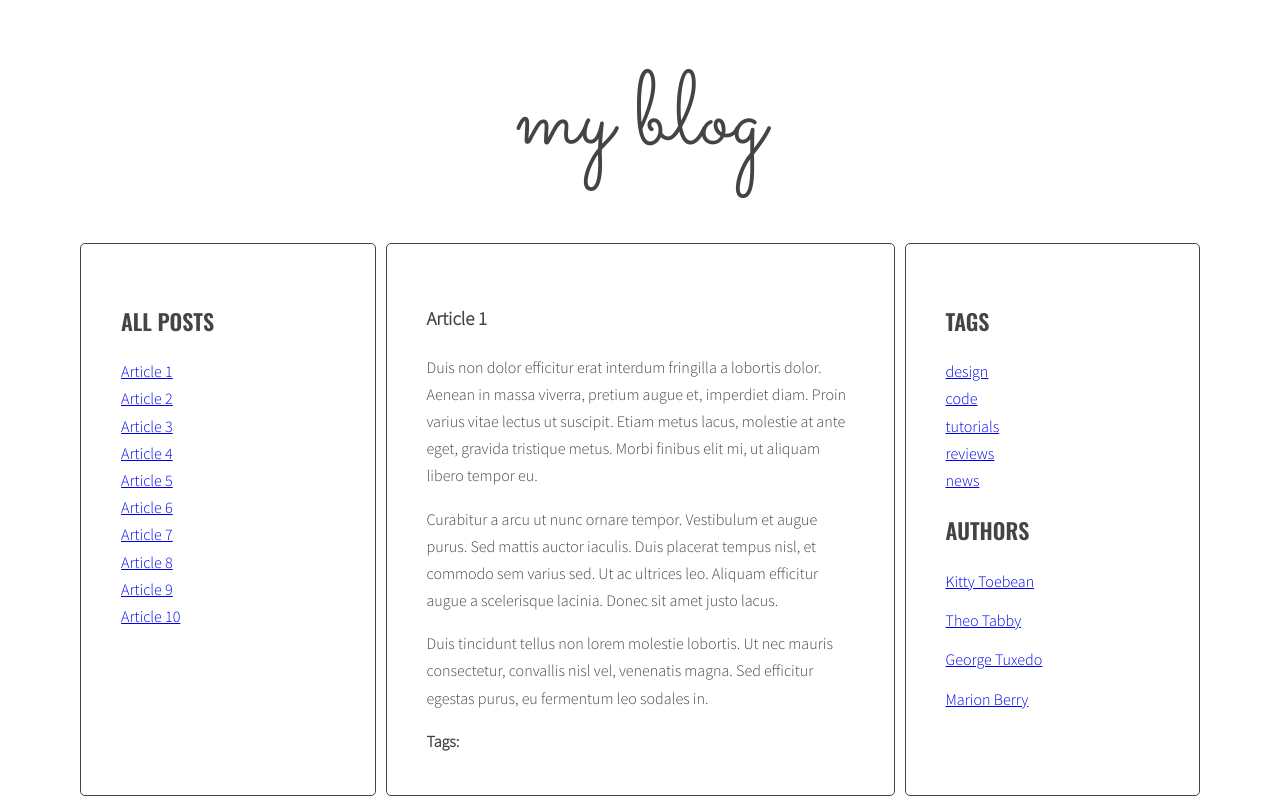
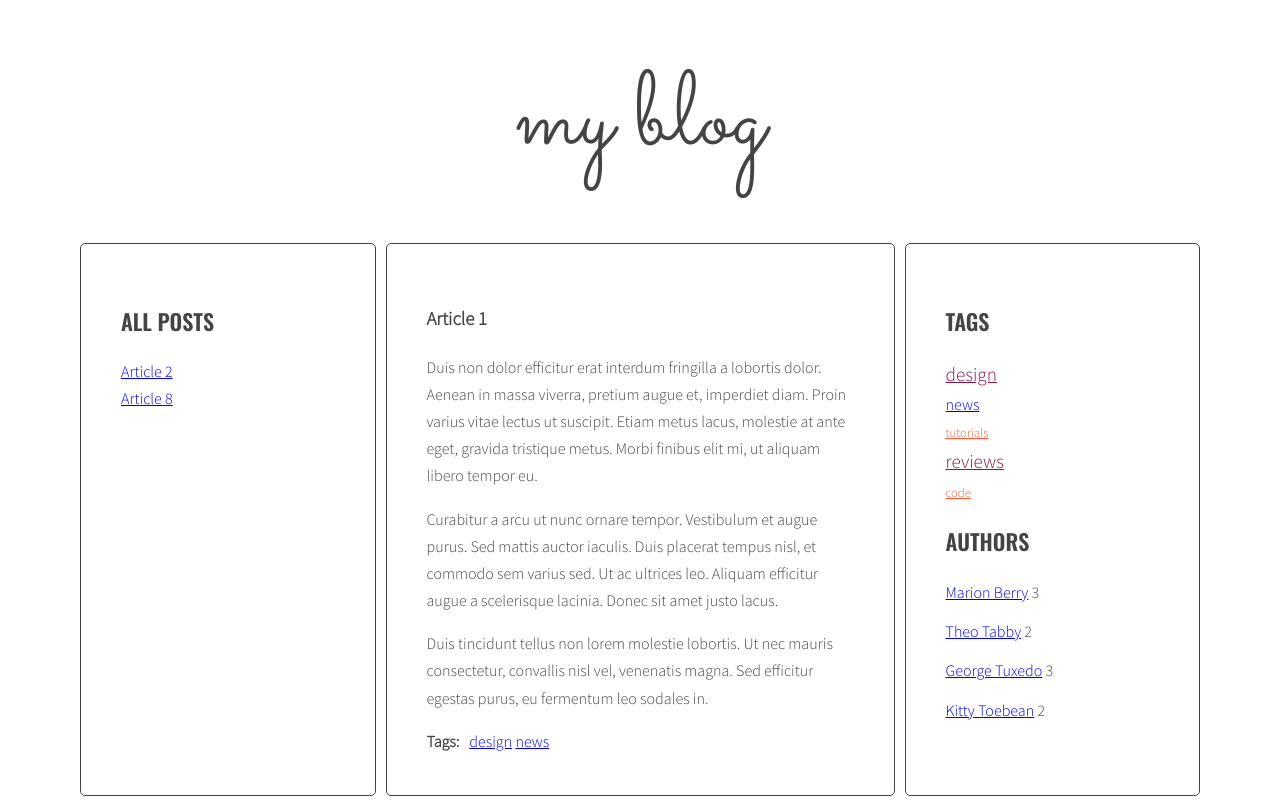
Before and after one commit to kuprige/javascript-blog, a website: page index.html in a window 1280 px wide. Both pictures are taken after a click on the link "Theo Tabby". Drawn offline with nearby package versions, Linux system fonts and the light colour scheme.

Commit message:
adding Handlebars Templates

```diff
--- a/index.html
+++ b/index.html
@@ -444,7 +444,13 @@
       <a href="#author-{{author}}">{{author}}</a>
     </script>
     <script id="template-tag-cloud-link" type="text/x-handlebars-template">
-      <li><a class="{{class}}" href="#tag-{{tag}}">{{tag}} ({{count}})</a></li>
+      {{#each tags}}
+        <li>
+          <a class="tag-size-{{count}}" href="#tag-{{tag}}">
+            <span>{{tag}}</span>
+          </a>
+        </li>
+      {{/each}}
     </script>
     <script id="template-tag-list" type="text/x-handlebars-template">
       {{#each tags}}
@@ -453,14 +459,8 @@
     </script>
     <script id="template-author-cloud-link" type="text/x-handlebars-template">
       {{#each authors}}
-        <li><a href="#{{author}}" class="{{className}}">{{author}}
-            ({{count}})</a></li>
-      {{/each}}
-    </script>
-    <script id="template-author-list-link" type="text/x-handlebars-template">
-      {{#each authors}}
-        <li><a href="#{{author}}" class="{{className}}">{{author}}
-            ({{count}})</a></li>
+        <li><a href="{{authorUrl}}" class="{{className}}">{{authorName}}</a>
+          <span class="count">{{count}}</span></li>
       {{/each}}
     </script>
     <script src="https://cdnjs.cloudflare.com/ajax/libs/handlebars.js/4.1.0/handlebars.min.js"></script>
--- a/js/script.js
+++ b/js/script.js
@@ -7,16 +7,17 @@ const templates = {
   tagLink: Handlebars.compile(
     document.querySelector("#template-tag-link").innerHTML
   ),
+  tagCloudLink: Handlebars.compile(
+    document.querySelector("#template-tag-cloud-link").innerHTML
+  ),
   authorLink: Handlebars.compile(
     document.querySelector("#template-author-link").innerHTML
   ),
-  tagCloudLink: Handlebars.compile(
-    document.querySelector("#template-tag-cloud-link").innerHTML
-  ),
-  authorListLink: Handlebars.compile(
-    document.querySelector("#template-author-list-link").innerHTML
+  authorCloudLink: Handlebars.compile(
+    document.querySelector("#template-author-cloud-link").innerHTML
   ),
 };
+
 // titleClickHandler
 const titleClickHandler = function (event) {
   event.preventDefault();
@@ -82,6 +83,7 @@ function generateTitleLinks(customSelector = "") {
 
     const linkHTMLData = { id: articleId, title: articleTitle };
     const linkHTML = templates.articleLink(linkHTMLData);
+    console.log(linkHTML);
 
     titleList.innerHTML = titleList.innerHTML + linkHTML;
     html = html + linkHTML;
@@ -119,9 +121,11 @@ function calculateTagsParams(tags) {
 
   return params;
 }
+
 const optCloudClassCount = 5;
 const optCloudClassPrefix = "tag-size-";
-//calculateTagClass
+
+// calculateTagClass
 function calculateTagClass(count, params) {
   const normalizedCount = count - params.min;
   const normalizedMax = params.max - params.min;
@@ -131,7 +135,6 @@ function calculateTagClass(count, params) {
 }
 
 // generateTags
-
 function generateTags() {
   let allTags = {};
   const articles = document.querySelectorAll(optArticleSelector);
@@ -140,48 +143,48 @@ function generateTags() {
     const tagsWrapperList = article.querySelector(optArticleTagsSelector);
 
     let html = "";
-
     const articleTags = article.getAttribute("data-tags");
-    console.log(articleTags);
-
     const articleTagsArray = articleTags.split(" ");
-    console.log(articleTagsArray);
 
     for (let tag of articleTagsArray) {
-      const tagHTMLData = { tag: articleTag };
-      const tagHTML = templates.tagLink(tagHTMLData);
+      const linkData = {
+        tag: tag,
+      };
+      const linkHTML = templates.tagLink(linkData);
 
       if (!allTags[tag]) {
         allTags[tag] = 1;
       } else {
         allTags[tag]++;
       }
+
       html = html + linkHTML;
     }
+
     tagsWrapperList.innerHTML = html;
+  }
+
   const tagList = document.querySelector(optTagsListSelector);
 
   const tagsParams = calculateTagsParams(allTags);
   const allTagsData = { tags: [] };
 
   for (let tag in allTags) {
-      allTagsData.tags.push({
+    const tagData = {
       tag: tag,
       count: allTags[tag],
       className: calculateTagClass(allTags[tag], tagsParams),
-      });
+    };
+
+    allTagsData.tags.push(tagData);
   }
 
-    const tagHTML = templates.tagCloudLink(allTagsData);
-    tagList.innerHTML = tagHTML;
-    console.log("allTagsData");
-  }
+  tagList.innerHTML = templates.tagCloudLink(allTagsData);
 }
 
 generateTags();
 
 // tagClickHandler
-
 const tagClickHandler = function (event) {
   event.preventDefault();
   const clickedElement = this;
@@ -212,7 +215,7 @@ const tagClickHandler = function (event) {
 
 function addClickListenersToTags() {
   const targetTagLinks = document.querySelectorAll(
-    ".post-tags .list a,.list.tags a"
+    ".post-tags .list a, .tags.list a"
   );
   console.log(targetTagLinks);
 
@@ -223,6 +226,7 @@ function addClickListenersToTags() {
 
 addClickListenersToTags();
 
+// calculateAuthorsParams
 function calculateAuthorsParams(authors) {
   const counts = Object.values(authors);
   const minCount = Math.min(...counts);
@@ -230,21 +234,31 @@ function calculateAuthorsParams(authors) {
   return { minCount, maxCount };
 }
 
-//generateAuthors
+function calculateAuthorClass(count) {
+  if (count > 5) {
+    return "popular-author";
+  } else {
+    return "normal-author";
+  }
+}
+
+// generateAuthors
 function generateAuthors() {
   let allAuthors = {};
   const articles = document.querySelectorAll(optArticleSelector);
 
   for (let article of articles) {
     const authorWrapperList = article.querySelector(optArticleAuthorSelector);
-
     let html = "";
 
     const articleAuthor = article.getAttribute("data-author");
 
     if (articleAuthor !== null) {
-      const authorHTMLData = { author: articleAuthor };
-      const authorHTML = templates.authorLink(authorHTMLData);
+      const linkData = {
+        authorName: articleAuthor,
+        authorUrl: "#author-" + articleAuthor,
+      };
+      const linkHTML = templates.authorLink(linkData);
 
       if (!allAuthors[articleAuthor]) {
         allAuthors[articleAuthor] = 1;
@@ -252,58 +266,43 @@ function generateAuthors() {
         allAuthors[articleAuthor]++;
       }
 
-      html = html + linkHTML;
+      html += linkHTML;
+    }
 
     authorWrapperList.innerHTML = html;
-    }
   }
 
   const authorList = document.querySelector(optAuthorsListSelector);
   const allAuthorsData = { authors: [] };
-  const authorsParams = calculateAuthorsParams(authors);
 
-  for (let author in authors) {
-    const authorLinkData = {
-      author: author,
-      className: calculateAuthorClass(authors[author], authorsParams),
-      count: authors[author],
+  for (let author in allAuthors) {
+    const authorData = {
+      authorName: author,
+      authorUrl: "#author-" + author,
+      count: allAuthors[author],
+      className: calculateAuthorClass(allAuthors[author]),
     };
-
-    const authorLinkHTML = templates.authorCloudLink(authorLinkData);
-    allAuthorsData.authors.push({
-      author: author,
-      linkHTML: authorLinkHTML,
-      className: authorLinkData.className,
-    });
+    allAuthorsData.authors.push(authorData);
   }
 
-  allAuthorsData.authors.sort((a, b) => a.author.localeCompare(b.author));
-
-  let allAuthorsHTML = "";
-  allAuthorsData.authors.forEach((author) => {
-    allAuthorsHTML += author.linkHTML;
-  });
-
-  authorList.innerHTML = allAuthorsHTML;
-  authorCloud.innerHTML = templates.authorCloudLink(allAuthorsData);
-  console.log("allAuthorsData");
+  authorList.innerHTML = templates.authorCloudLink(allAuthorsData);
 }
 
 generateAuthors();
 
-//authorClickHandler
+// authorClickHandler
 function authorClickHandler(event) {
   event.preventDefault();
-  const clickedElement = this;
+  const clickedElement = event.target;
   const href = clickedElement.getAttribute("href");
   const author = href.replace("#author-", "");
   generateTitleLinks('[data-author="' + author + '"]');
 }
 
 function addClickListenersToAuthors() {
-  const authorsLinks = document.querySelectorAll(" a[href^='#author-']");
+  const authorLinks = document.querySelectorAll('a[href^="#author-"]');
 
-  for (let authorLink of authorsLinks) {
+  for (let authorLink of authorLinks) {
     authorLink.addEventListener("click", authorClickHandler);
   }
 }
```
Also changed, not shown: .htmlvalidate.json. Lines whose indentation alone changed are shown as unchanged.
